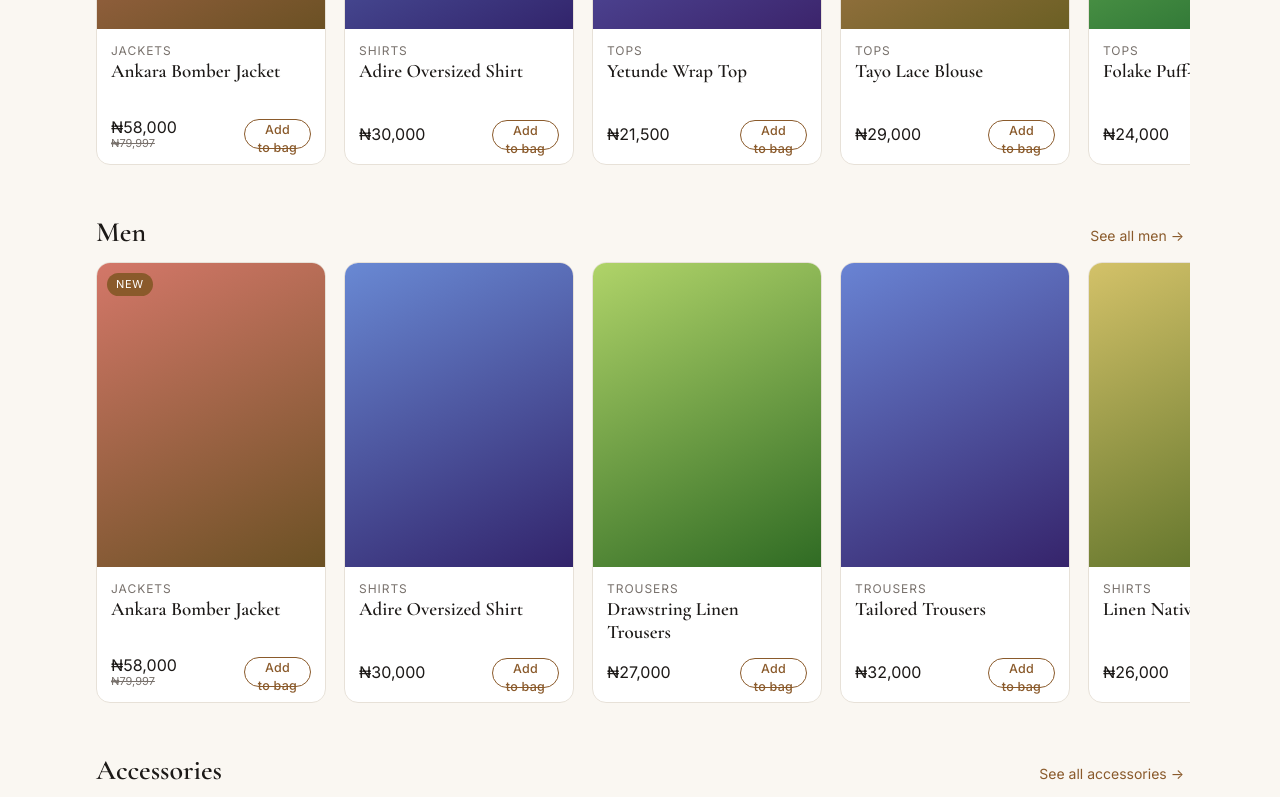
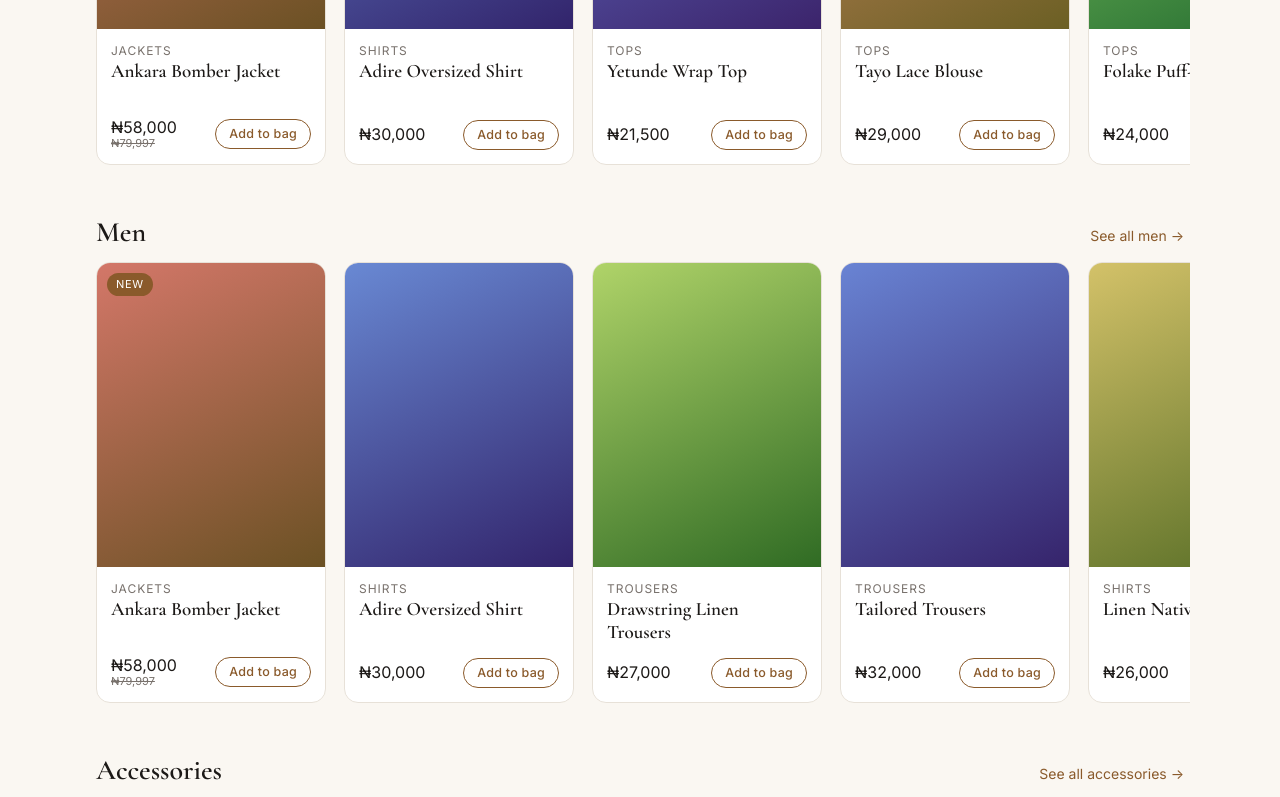
Before and after one commit to GT-Hub27/Halimas-Stitchs, a plain HTML site: page index.html in a window 1280 px wide. Shown: the part 1660-2457 px from the top of the page. Drawn offline with nearby package versions, Linux system fonts and the light colour scheme.

Commit message:
Add files via upload

```diff
--- a/style.css
+++ b/style.css
@@ -200,6 +200,7 @@ footer{padding-left:16px;padding-right:16px}
 .was{color:var(--muted);font-size:.85em;margin-right:4px}
 
 
-.grid .card .r span{display:flex;flex-direction:column-reverse;line-height:1.2;min-width:0}
+.grid .card .r>span{display:flex;flex-direction:column-reverse;line-height:1.2;min-width:0}
+.grid .card .r button span{display:inline}
 .grid .card .r .was{font-size:11px;margin:0}
 .grid .card .r button{flex:none}
```
